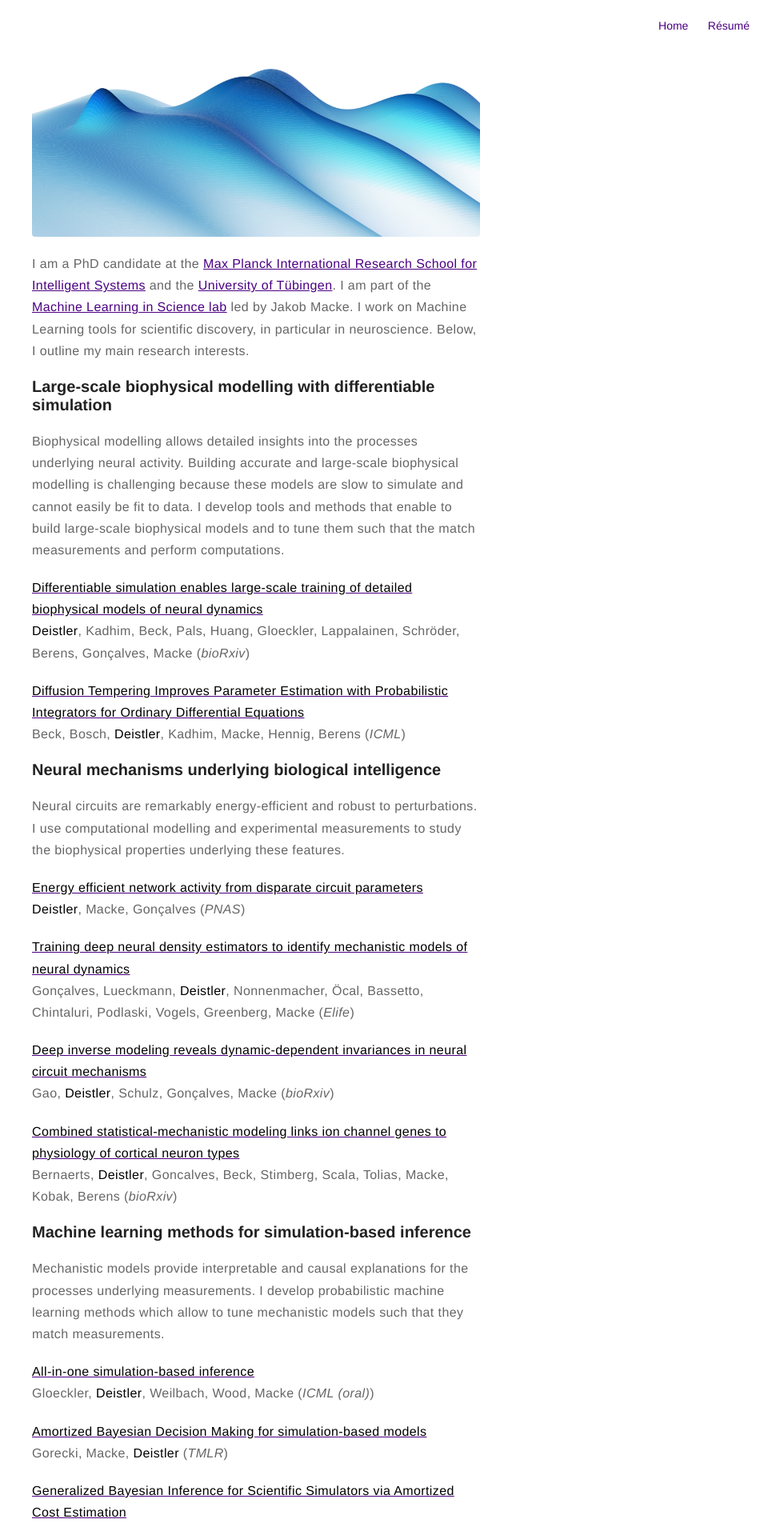
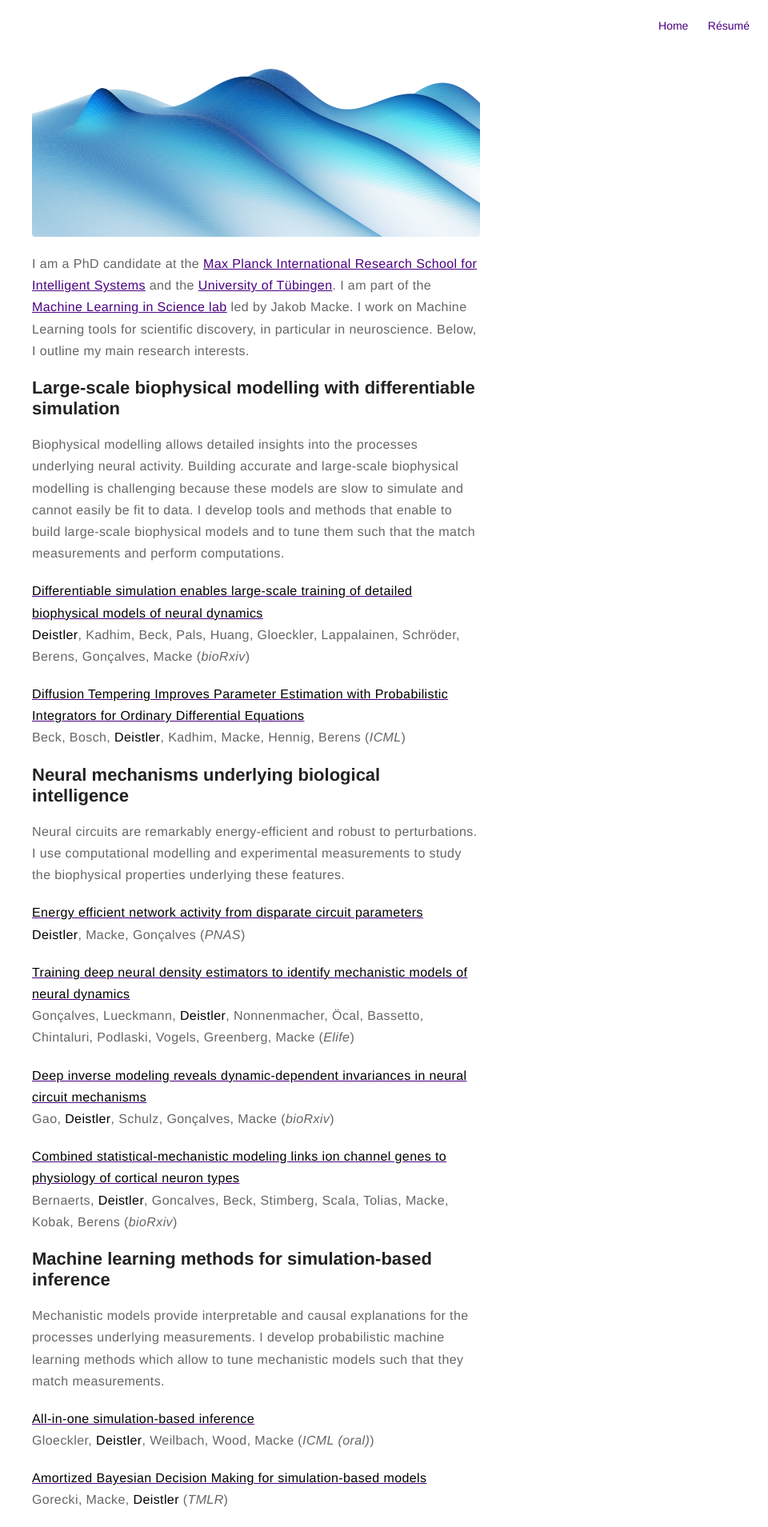
Before and after one commit to michaeldeistler/michaeldeistler.github.io, a Jekyll site: the page built from about.md, in a window 1280 px wide. Shown: the top 1909 px of the page at 80% size, without its empty margins (320-1280 px from the left). Built offline with Jekyll 4.4.1, drawn with Linux system fonts in a browser that asks for light colours.

Commit message:
larger headings

```diff
--- a/about.md
+++ b/about.md
@@ -8,7 +8,7 @@ I am a PhD candidate at the [Max Planck International Research School for Intell
 
 
 
-### Large-scale biophysical modelling with differentiable simulation
+## Large-scale biophysical modelling with differentiable simulation
 
 Biophysical modelling allows detailed insights into the processes underlying neural activity. Building accurate and large-scale biophysical modelling is challenging because these models are slow to simulate and cannot easily be fit to data. I develop tools and methods that enable to build large-scale biophysical models and to tune them such that the match measurements and perform computations.
 
@@ -20,7 +20,7 @@ Beck, Bosch, **Deistler**, Kadhim, Macke, Hennig, Berens (_ICML_)
 
 
 
-### Neural mechanisms underlying biological intelligence
+## Neural mechanisms underlying biological intelligence
 
 Neural circuits are remarkably energy-efficient and robust to perturbations. I use computational modelling and experimental measurements to study the biophysical properties underlying these features.
 
@@ -37,7 +37,7 @@ Gao, **Deistler**, Schulz, Gonçalves, Macke (_bioRxiv_)
 Bernaerts, **Deistler**, Goncalves, Beck, Stimberg, Scala, Tolias, Macke, Kobak, Berens (_bioRxiv_)
 
 
-### Machine learning methods for simulation-based inference
+## Machine learning methods for simulation-based inference
 
 Mechanistic models provide interpretable and causal explanations for the processes underlying measurements. I develop probabilistic machine learning methods which allow to tune mechanistic models such that they match measurements.
 
@@ -67,7 +67,7 @@ Dax, Green, Gair, **Deistler**, Schölkopf, Macke (_ICLR_)
 
 
 
-### Software for scientific discovery
+## Software for scientific discovery
 
 Together with many other amazing people, I am developer and maintainer of the following two toolboxes:
 - [sbi](https://github.com/sbi-dev/sbi), a PyTorch toolbox for simulation-based Bayesian inference and
```
